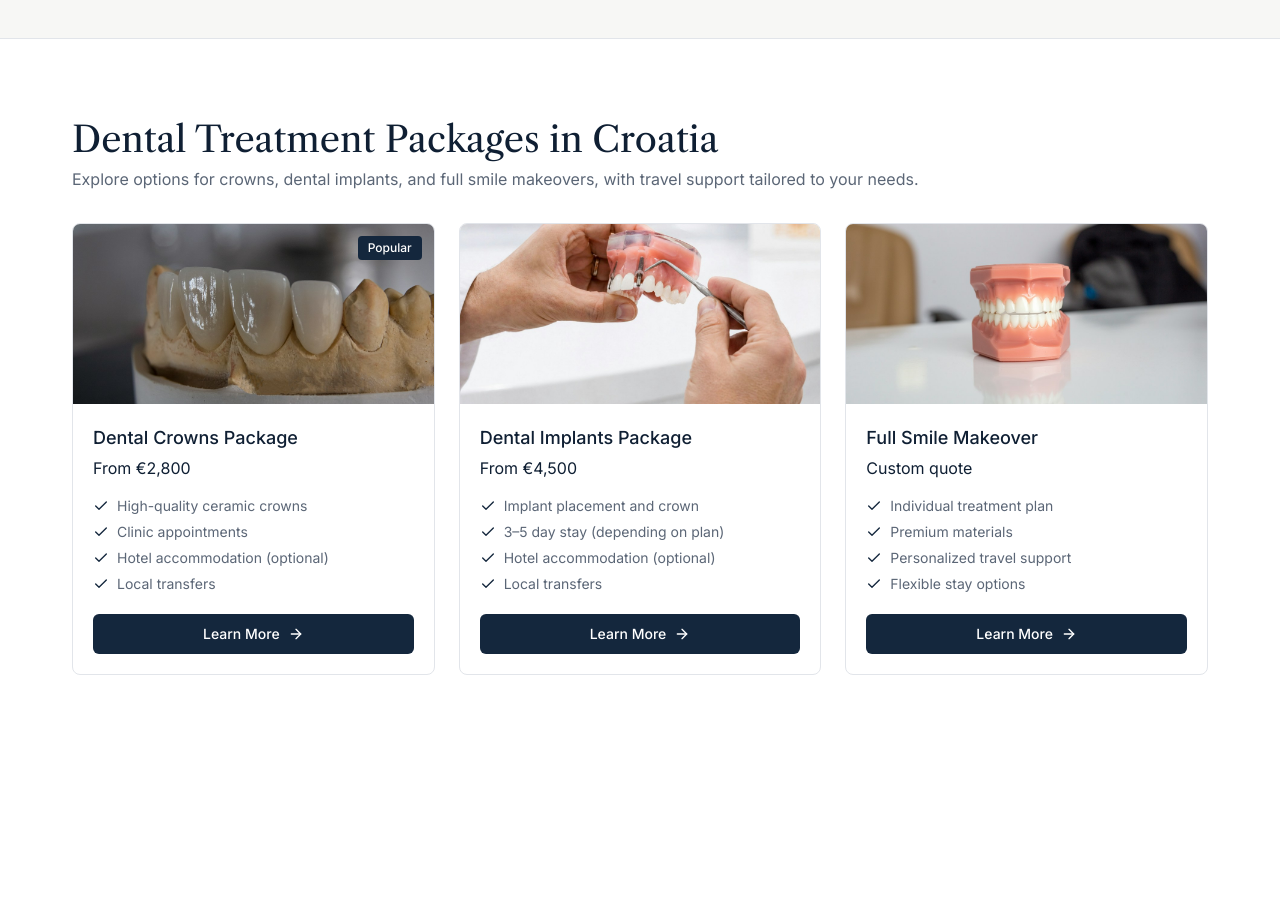
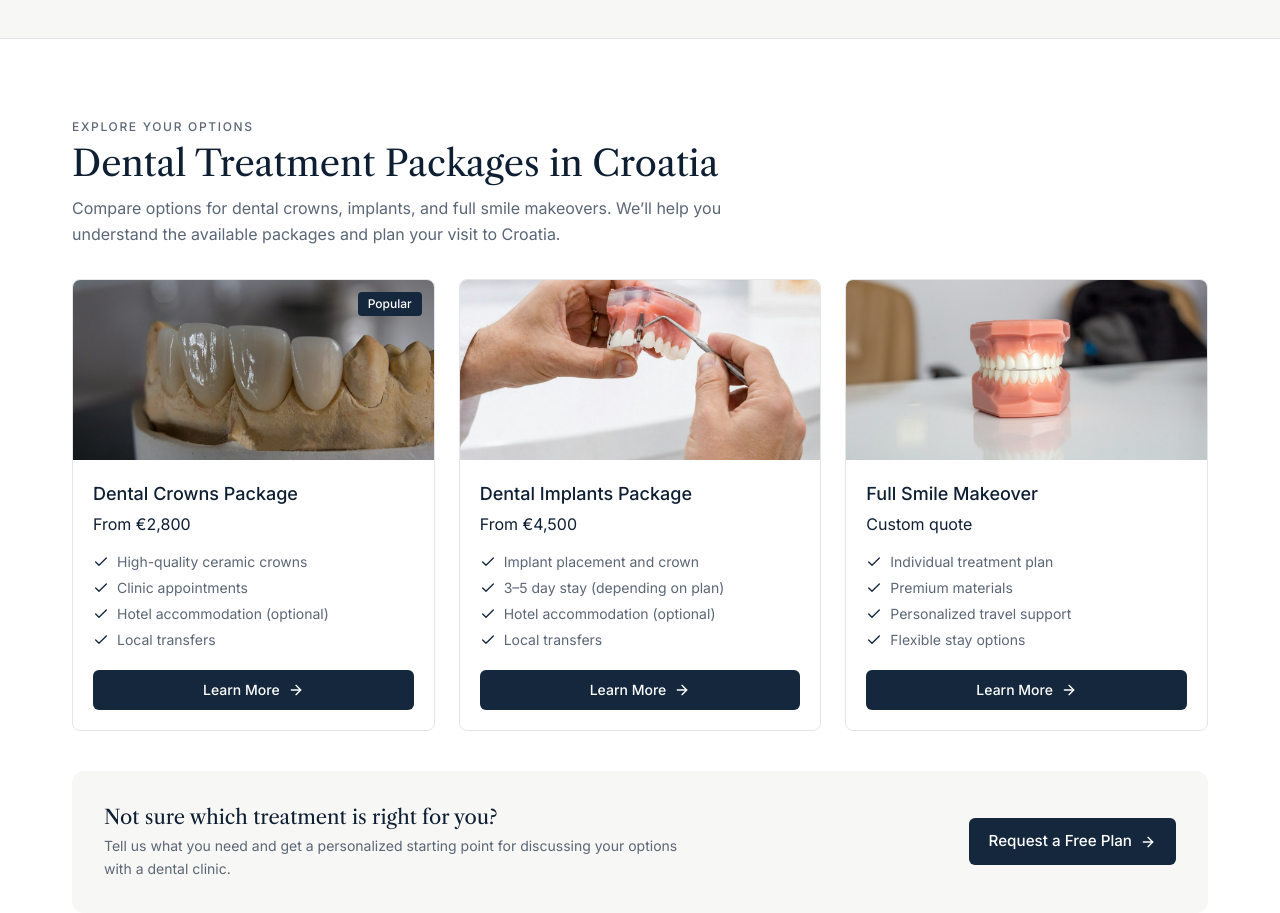
Before and after one commit to ivansusac2209/SmileCroatia, a Vue app: page / in a window 1280 px wide. Shown: the part 1471-2384 px from the top of the page. Before the commit the page ends 2226 px from the top, so only its background shows below. Built offline with nearby package versions, Linux system fonts and the light colour scheme.

Commit message:
Highlight treatment options and add a clear enquiry CTA

```diff
--- a/src/components/home/FeaturedPackages.vue
+++ b/src/components/home/FeaturedPackages.vue
@@ -1,15 +1,29 @@
 <script setup lang="ts">
+import { ArrowRight } from 'lucide-vue-next'
 import PackageCard from '@/components/home/PackageCard.vue'
+import BaseButton from '@/components/ui/BaseButton.vue'
 import { packages } from '@/data/home'
 </script>
 
 <template>
-  <section class="py-14 lg:py-20" aria-labelledby="packages-title">
+  <section id="dental-treatments" class="scroll-mt-24 py-14 lg:py-20" aria-labelledby="packages-title">
     <div class="container-page">
-      <h2 id="packages-title" class="text-3xl text-navy-900 lg:text-4xl">Dental Treatment Packages in Croatia</h2>
-      <p class="mt-2 text-muted">Explore options for crowns, dental implants, and full smile makeovers, with travel support tailored to your needs.</p>
+      <p class="text-xs font-medium tracking-[0.14em] text-muted">EXPLORE YOUR OPTIONS</p>
+      <h2 id="packages-title" class="mt-2 text-3xl text-navy-900 lg:text-4xl">Dental Treatment Packages in Croatia</h2>
+      <p class="mt-3 max-w-2xl leading-relaxed text-muted">
+        Compare options for dental crowns, implants, and full smile makeovers. We’ll help you understand the available packages and plan your visit to Croatia.
+      </p>
       <div class="mt-8 grid gap-6 sm:grid-cols-2 lg:grid-cols-3">
         <PackageCard v-for="pkg in packages" :key="pkg.title" :pkg="pkg" />
+      </div>
+      <div class="mt-10 flex flex-col items-start justify-between gap-4 rounded-xl bg-surface p-6 sm:flex-row sm:items-center lg:p-8">
+        <div>
+          <h3 class="text-xl text-navy-900">Not sure which treatment is right for you?</h3>
+          <p class="mt-1 max-w-xl text-sm leading-relaxed text-muted">Tell us what you need and get a personalized starting point for discussing your options with a dental clinic.</p>
+        </div>
+        <BaseButton :to="{ name: 'contact-details' }" class="shrink-0">
+          Request a Free Plan <ArrowRight class="size-4" />
+        </BaseButton>
       </div>
     </div>
   </section>
```
